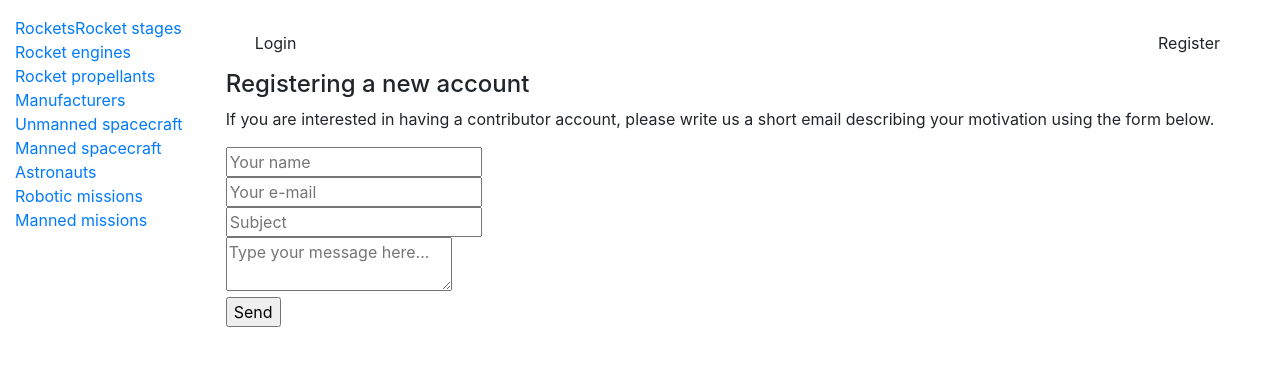
After one commit to Hattivat/hypergolic-django, a Django app: page /register/ in a window 1280 px wide. The commit adds this page. Shown: the top 366 px of the page. Run offline with Django 3.2, Linux system fonts and the light colour scheme; style sheets or scripts are compiled from the project's sources; some libraries are stand-ins or nearby versions.

Commit message:
an email-based registration system for now

```diff
--- a/hypergolic/catalog/templates/base.html
+++ b/hypergolic/catalog/templates/base.html
@@ -37,10 +37,10 @@
                 <div class="col-sm-10">
                     <div class="navbar navbar-right">
                         {% if not user.is_authenticated %}
-                        <a class="btn" href="{% url 'login' %}">Login</a>
-                        <a class="btn" href="{% url 'home' %}">Register</a>
+                        <a class="btn" href="{% url 'login' %}?next={{request.path}}">Login</a>
+                        <a class="btn" href="{% url 'register' %}">Register</a>
                         {% else %}
-                        <a class="btn" href="{% url 'logout' %}">Logout</a>
+                        <a class="btn" href="{% url 'logout' %}?next={{request.path}}">Logout</a>
                         {% endif %}
                     </div>
                     {% block content %}
--- /dev/null
+++ b/hypergolic/catalog/templates/registration/register.html
@@ -0,0 +1,16 @@
+{% extends 'base.html' %}
+
+{% block title %}Register a new account{% endblock %}
+
+{% block content %}
+<h4>Registering a new account</h4>
+<p>If you are interested in having a contributor account, please write us a short email describing your motivation using the form below.</p>
+<form action="https://formspree.io/support@hypergolic.janiczek.eu" method="POST">
+    <input type="text" name="name" placeholder="Your name" required /><br />
+    <input type="email" name="_replyto" placeholder="Your e-mail" required /><br />
+    <input type="text" name="_subject" placeholder="Subject" /><br />
+    <textarea name="message" placeholder="Type your message here..." required></textarea><br />
+    <input type="submit" value="Send" /><br />
+    <input type="hidden" name="_next" value="hattivat.github.io/index.html#contact" />
+</form>
+{% endblock %}
--- a/hypergolic/catalog/urls/__init__.py
+++ b/hypergolic/catalog/urls/__init__.py
@@ -1,8 +1,10 @@
 from django.conf.urls import include, url
+from django.views.generic.base import TemplateView
 from .. import views
 
 urlpatterns = [
     url(r'^$', views.home, name='home'),
+    url(r'^register/$', TemplateView.as_view(template_name='registration/register.html'), name='register'),
     url(r'^accounts/', include('catalog.urls.auth_urls')),
     url(r'^engine_roles/', include('catalog.urls.role_urls')),  # NOQA
     url(r'^stage_roles/', include('catalog.urls.stage_role_urls')),
```
